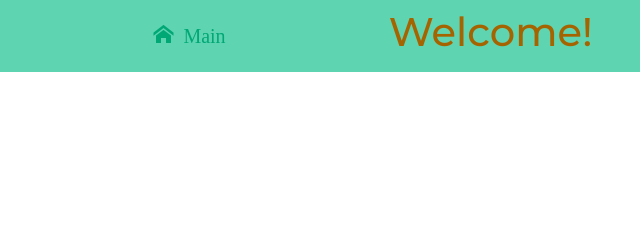
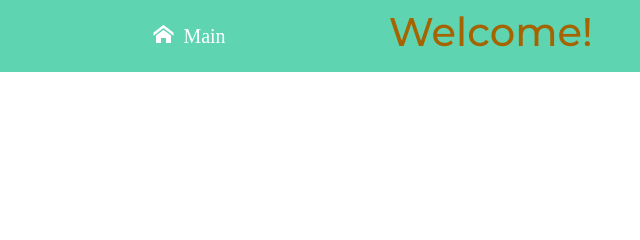
Before and after one commit to AntonIzhykov/my-chat-frontend, a React app: page / in a window 1280 px wide. Shown: the top 240 px of the page, 0-640 px from the left. Built offline with nearby package versions, Linux system fonts and the light colour scheme; some packages are replaced by stand-ins of ours; a web font is replaced by a local one.

Commit message:
change colors in header

```diff
--- a/src/assets/scss/views/_header.scss
+++ b/src/assets/scss/views/_header.scss
@@ -4,6 +4,13 @@
   align-items: center;
   background: $soft-green-light;
   padding: 0.5rem 3rem;
+
+  a {
+    color: white;
+    &:hover {
+      color: $warm-orange-light;
+    }
+  }
 
   h2 {
     color: $warm-orange-dark
```
Also changed, not shown: src/assets/css/main.css.
